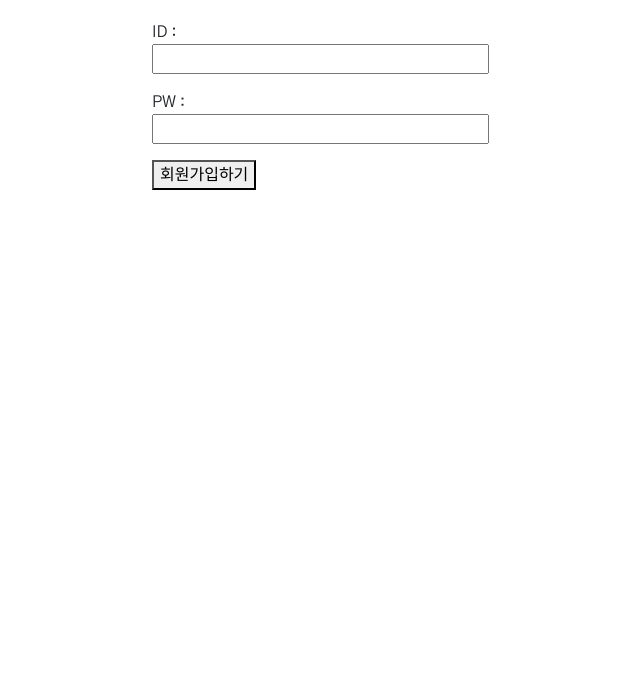
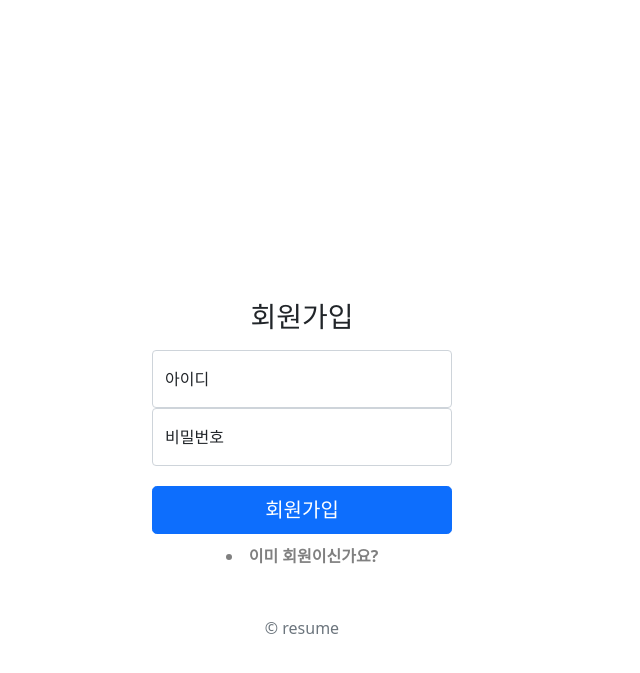
Before and after one commit to kmg159753/team14-resume-pj, a Flask app: page /call_register in a window 1280 px wide. Shown: the top 673 px of the page, without its empty margins (338-978 px from the left). Run offline with Flask 3, Linux system fonts and the light colour scheme; some libraries are stand-ins or nearby versions.

Commit message:
Update register.html

```diff
--- a/templates/register.html
+++ b/templates/register.html
@@ -8,48 +8,34 @@
     <title>회원가입 페이지</title>
 
     <link href="https://cdn.jsdelivr.net/npm/bootstrap@5.0.2/dist/css/bootstrap.min.css" rel="stylesheet"
-          integrity="sha384-EVSTQN3/azprG1Anm3QDgpJLIm9Nao0Yz1ztcQTwFspd3yD65VohhpuuCOmLASjC" crossorigin="anonymous">
+        integrity="sha384-EVSTQN3/azprG1Anm3QDgpJLIm9Nao0Yz1ztcQTwFspd3yD65VohhpuuCOmLASjC" crossorigin="anonymous">
     <script src="https://ajax.googleapis.com/ajax/libs/jquery/3.5.1/jquery.min.js"></script>
-    <script src="https://cdn.jsdelivr.net/npm/bootstrap@5.0.2/dist/js/bootstrap.bundle.min.js"
-            integrity="sha384-MrcW6ZMFYlzcLA8Nl+NtUVF0sA7MsXsP1UyJoMp4YLEuNSfAP+JcXn/tWtIaxVXM"
-            crossorigin="anonymous"></script>
+    <link href="https://cdn.jsdelivr.net/npm/bootstrap@5.1.3/dist/css/bootstrap.min.css" rel="stylesheet"
+        integrity="sha384-1BmE4kWBq78iYhFldvKuhfTAU6auU8tT94WrHftjDbrCEXSU1oBoqyl2QvZ6jIW3" crossorigin="anonymous">
 
+    <meta name="theme-color" content="#7952b3">
     <style>
-        @import url('https://fonts.googleapis.com/css2?family=Gothic+A1&display=swap');
-
-        * {
-            font-family: 'Gothic A1', sans-serif;
+        .bd-placeholder-img {
+            font-size: 1.125rem;
+            text-anchor: middle;
+            -webkit-user-select: none;
+            -moz-user-select: none;
+            user-select: none;
         }
 
-        .mytitle {
-            background-color: green;
-
-            width: 300px;
-            height: 200px;
-
-            border-radius: 10px;
-            color: white;
-
-            text-align: center;
-
-            padding-top: 30px;
-
-            background-image: url('https://www.ancient-origins.net/sites/default/files/field/image/Agesilaus-II-cover.jpg');
-            background-position: center;
-            background-size: cover;
-        }
-
-        .wrap {
-
-            width: 300px;
-            margin: 20px auto 0px auto;
+        @media (min-width: 768px) {
+            .bd-placeholder-img-lg {
+                font-size: 3.5rem;
+            }
         }
     </style>
     <script>
 
         function register() {
-            let id = $('#r_id').val()
-            let password = $('#r_password').val()
+            let id = $('#floatingInput2').val()
+            let password = $('#floatingPassword1').val()
+
+            console.log(id, password)
 
             let formData = new FormData();
             formData.append("id_give", id);
@@ -68,13 +54,35 @@
     </script>
 </head>
 
-<body>
+<body class="text-center">
 
-    <div class="wrap">
-        <p>ID : <input id="r_id" type="text" /></p>
-        <p>PW : <input id="r_password" type="text" /></p>
-        <button onclick="register()"> 회원가입하기</button>
-    </div>
+    <main class="form-signin" style="width:300px;margin:auto; margin-top:300px">
+        <form method="post" action="/signup">
+
+            <h1 class="h3 mb-3 fw-normal">회원가입</h1>
+
+
+            <div class="form-floating">
+                <input type="text" class="form-control" id="floatingInput2" name="username" placeholder="ID">
+                <label for="floatingInput2">아이디</label>
+            </div>
+            <div class="form-floating">
+                <input type="password" class="form-control" id="floatingPassword1" name="password"
+                    placeholder="Password">
+                <label for="floatingPassword1">비밀번호</label>
+            </div>
+
+
+            <button class="w-100 btn btn-lg btn-primary" type="button" style="margin-top:20px" onclick="register()">회원가입</button>
+
+            <div style="margin-top: 10px;margin-bottom: 10px; color: grey;">
+                <li onclick = "window.location.href='/call_login'" class="alert-link">이미 회원이신가요?</a>
+            </div>
+
+            <p class="mt-5 mb-3 text-muted">&copy; resume</p>
+        </form>
+    </main>
+
 
 
 </body>
```
